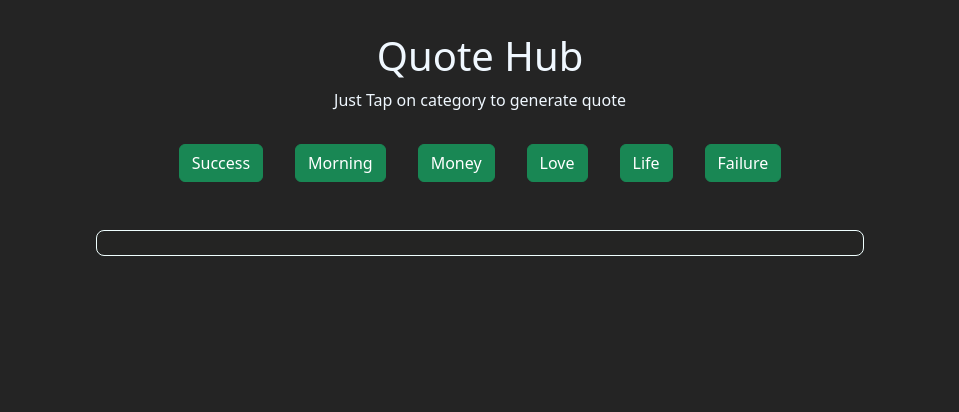
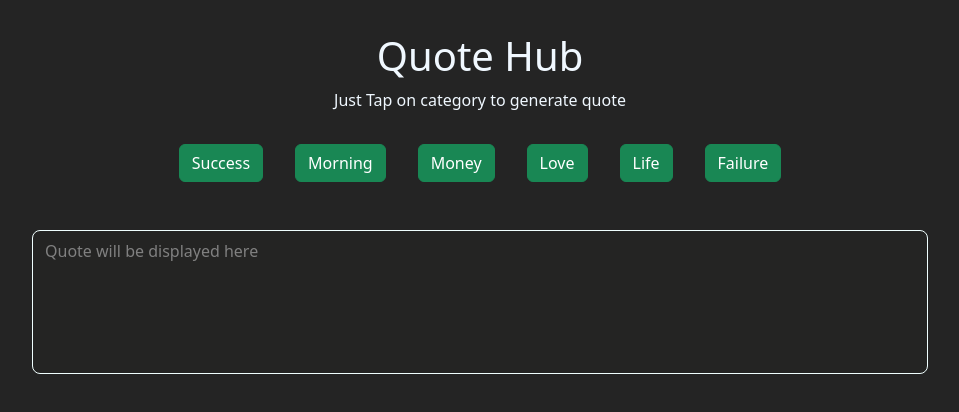
Before and after one commit to PrathamPatel010/Quote-Hub, a React (Vite) app in the folder frontend/: page / in a window 1280 px wide. Shown: the top 412 px of the page, without its empty margins (160-1119 px from the left). Built offline with nearby package versions, Linux system fonts and the light colour scheme.

Commit message:
feat:frontend connected & quote generation functionality developed

```diff
--- a/frontend/package.json
+++ b/frontend/package.json
@@ -10,6 +10,7 @@
         "preview": "vite preview"
     },
     "dependencies": {
+        "axios": "^1.5.0",
         "bootstrap-icons": "^1.10.5",
         "react": "^18.2.0",
         "react-dom": "^18.2.0"
--- a/frontend/src/App.css
+++ b/frontend/src/App.css
@@ -17,11 +17,11 @@ body {
     border-radius: 0.5rem;
     background-color: #242423;
     color: grey;
-    width: 60%;
+    width: 70%;
     max-width: 100%;
     overflow: auto;
-    height: 10rem;
-    max-height: fit-content;
+    height: 9rem;
+    max-height: 100%;
 }
 
 .quoteDiv .author {
--- /dev/null
+++ b/frontend/src/Components/ErrorMessage.jsx
@@ -0,0 +1,9 @@
+const ErrorMessage = ({message}) => {
+    return(
+        <div>
+            <h3>{message}</h3>
+        </div>
+    )
+}
+
+export default ErrorMessage;
--- a/frontend/src/Components/QuoteChoice.jsx
+++ b/frontend/src/Components/QuoteChoice.jsx
@@ -1,13 +1,33 @@
 import { useState } from "react";
+import axios from 'axios';
+import ErrorMessage from "./ErrorMessage";
+const QuoteChoice = () => {
+    // using useState hook for managing state values
+    const [quote,setQuote] = useState('Quote will be displayed here');
+    const [author,setAuthor] = useState('');
+    const [isError,setIsError] = useState(false);   // using this to determing if there is any error
+    const [error,setError] = useState('');  // using this as conditional render
+    const base_url = import.meta.env.VITE_BACKEND_BASE_URI; // backend base url
 
-const QuoteChoice = () => {
-    const [quote,setQuote] = useState('');
-    const [author,setAuthor] = useState('');
+    // method that will handle the generation of quote
+    const handleGenerate = async(e) => {
+        const category = e.target.value;
+        const response = await axios.post(`${base_url}/getQuote`,{category});
 
-    const handleGenerate = async(e) => {
-        console.log(e.target.value);
-        setQuote("When love beckons to you, follow him, Though his ways are hard and steep. And when his wings enfold you yield to him, Though the sword hidden among his pinions may wound you.");
-        setAuthor("-Khalil Gibran");
+        // in case of error
+        if(response.data.statusCode!=200){
+            console.log(response.data.status);
+            setQuote('');
+            setAuthor('');
+            setIsError(true);
+            setError(response.data.status);
+            return;
+        }
+
+        // update the state values
+        setIsError(false);
+        setQuote(response.data.quoteData);
+        setAuthor(`-${response.data.authorName}`);
     }
 
     return(
@@ -23,6 +43,9 @@ const QuoteChoice = () => {
             </div>
         </div>
         <div className="container quoteDiv">
+            {/* conditional rendering : if isError true, then only ErrorMessage component will be displayed*/}
+            {isError && <ErrorMessage message={error}/>}
+
             <p className="quote">{quote}</p>
             <p className="author">{author}</p>
         </div>
```
Also changed, not shown: 2 other files (tests, documents, lock files or other folders).
